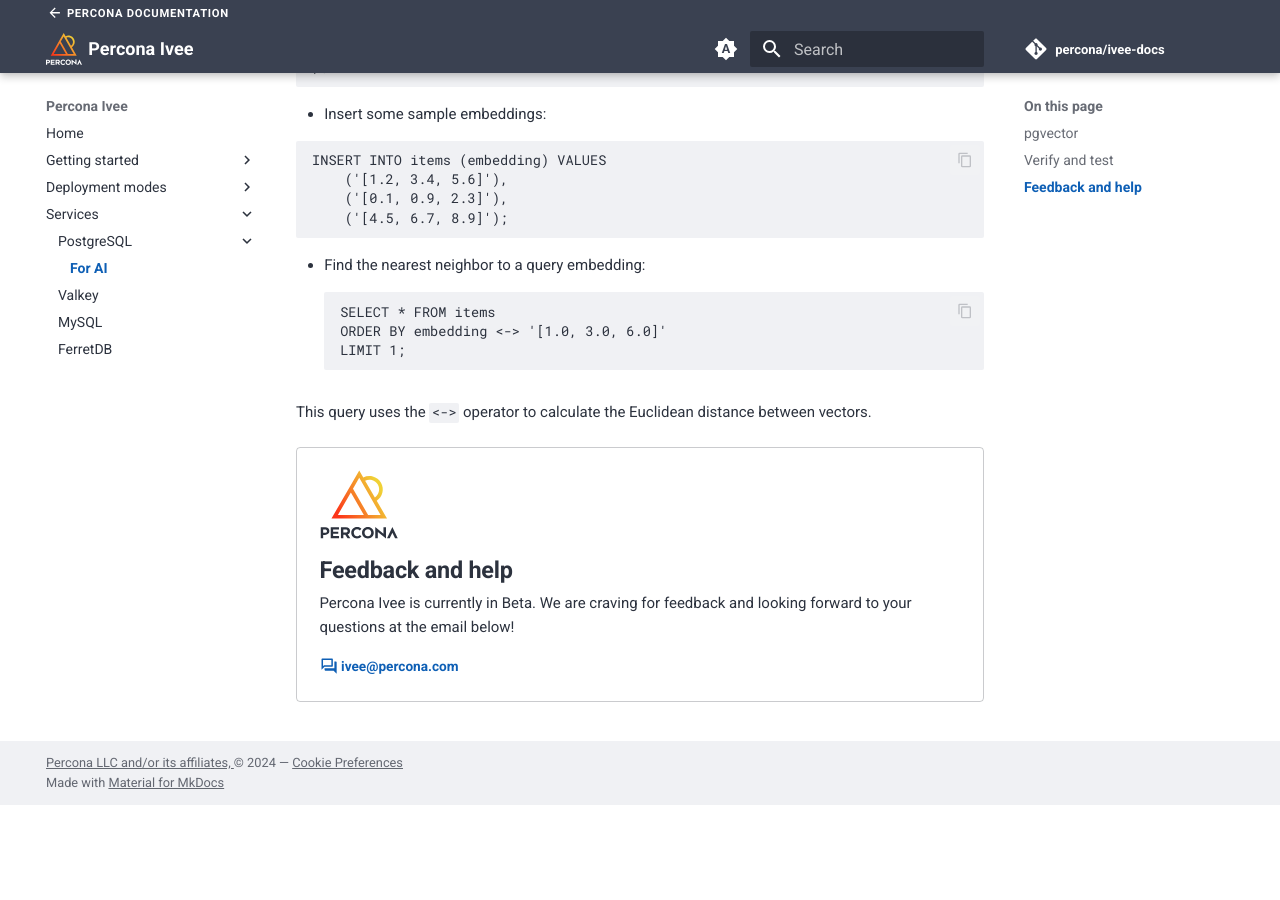
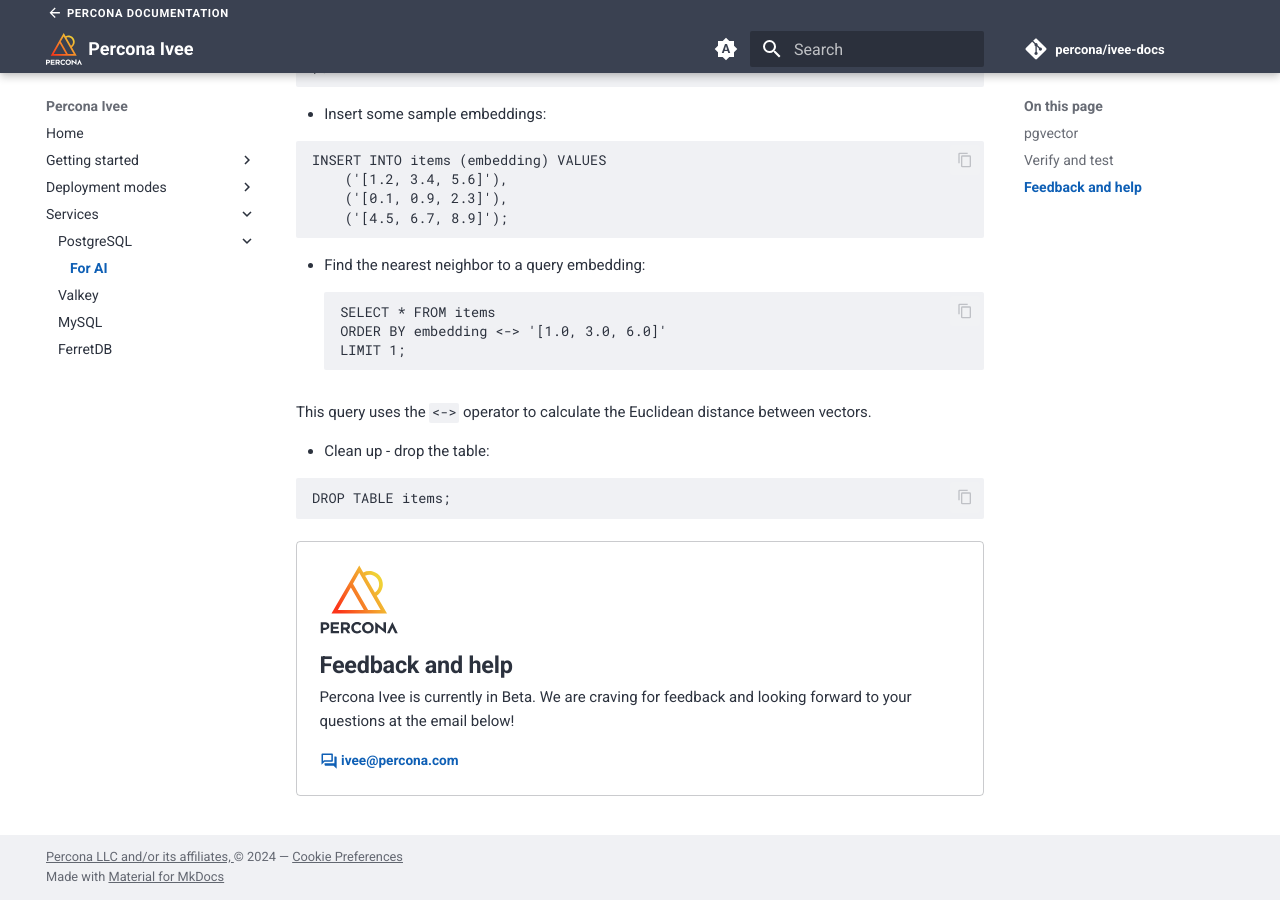
Before and after one commit to percona/ivee-docs, an MkDocs documentation site: the page built from docs/services/postgresql-for-ai.md, in a window 1280 px wide and 900 px high, scrolled down 943 px. Built offline with MkDocs 1.6.1 and Material for MkDocs 9.7.7, drawn with Linux system fonts in a browser that asks for light colours; nearby versions of some CDN libraries; some web fonts are replaced; comment, search, counter and statistics services are not loaded; before the commit the page ends 1748 px from its top, so only the background shows below that.

Commit message:
Update postgresql-for-ai.md

````diff
--- a/docs/services/postgresql-for-ai.md
+++ b/docs/services/postgresql-for-ai.md
@@ -57,3 +57,9 @@ LIMIT 1;
 ```
 
 This query uses the `<->` operator to calculate the Euclidean distance between vectors.
+
+* Clean up - drop the table:
+
+```
+DROP TABLE items;
+```
````
